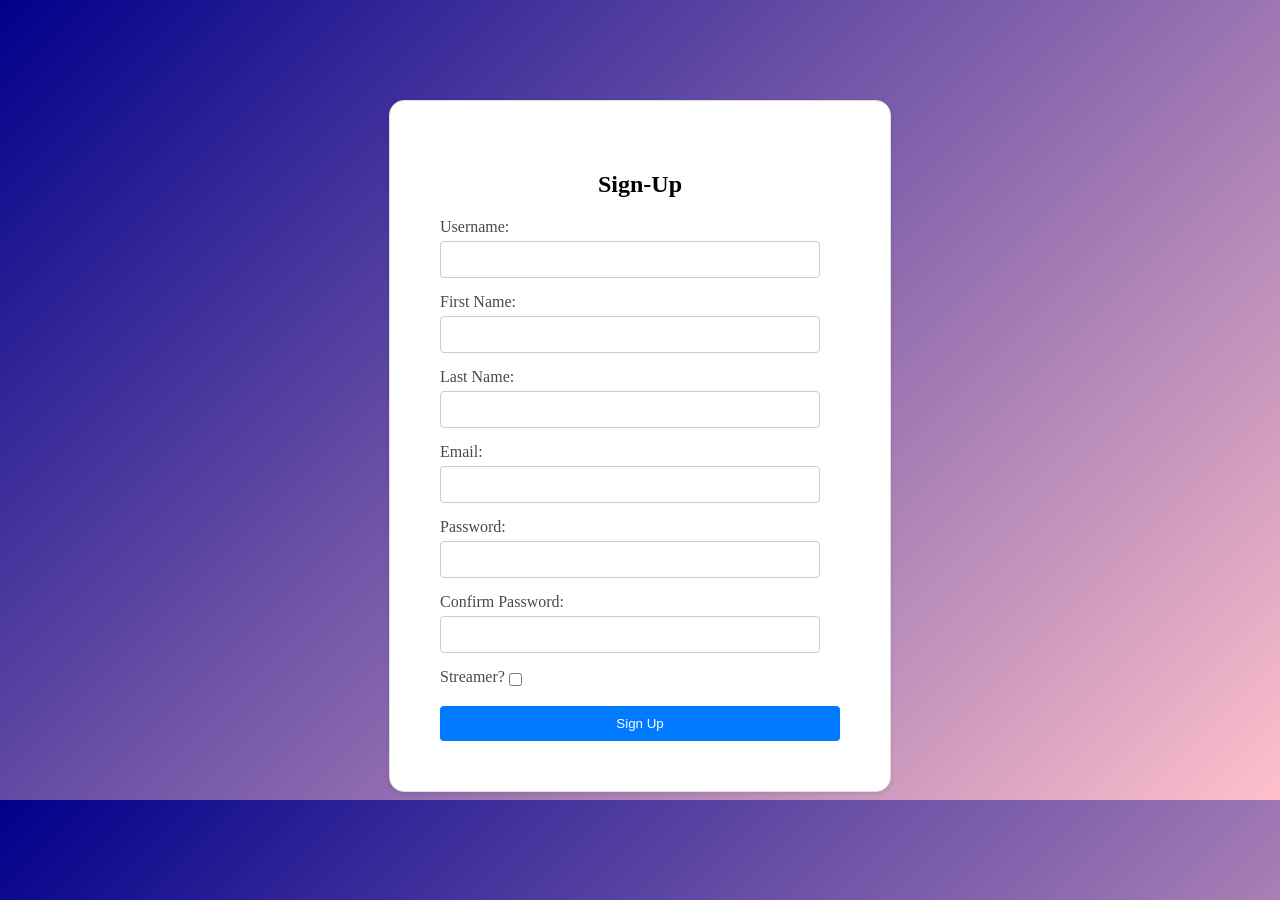
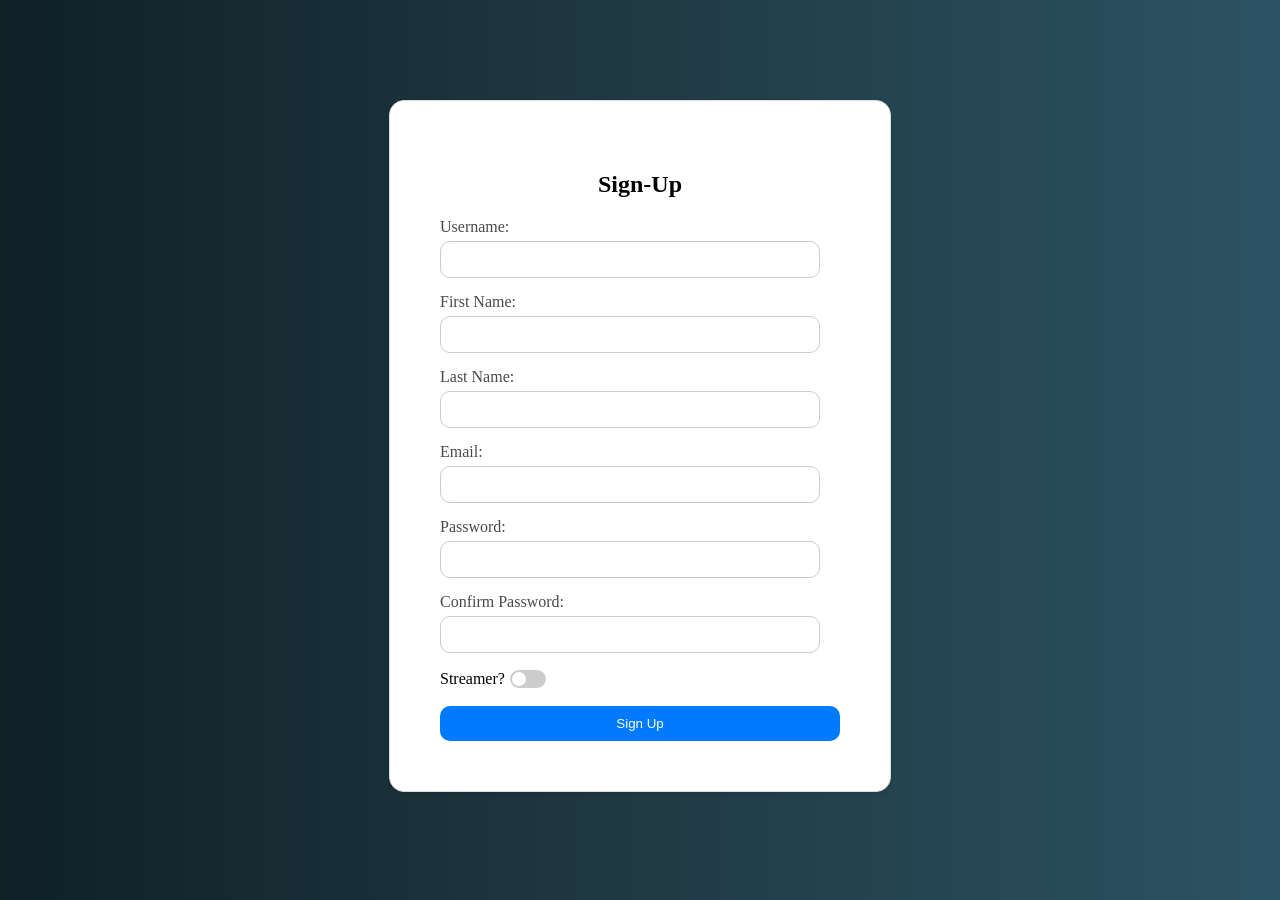
Before and after one commit to Hashim34643/StreamFlow-frontend, a React (Vite) app in the folder StreamFlow/: page /sign-up in a window 1280 px wide. Built offline with nearby package versions, Linux system fonts and the light colour scheme.

Commit message:
signup styling

```diff
--- a/StreamFlow/src/components/Sign-up.jsx
+++ b/StreamFlow/src/components/Sign-up.jsx
@@ -48,11 +48,12 @@ const SignUpForm = () => {
     };
 
     useEffect(() => {
-        document.body.style.background = 'linear-gradient(135deg, darkblue, pink)';
-            return () => {
-          document.body.style.backgroundColor = '';
+        document.body.classList.add('body-sign-up');
+        return () => {
+            document.body.classList.remove('body-sign-up');
         };
-      }, []);
+    }, []);
+
 
     return (
         <div className='signup-form-container'>
@@ -85,8 +86,11 @@ const SignUpForm = () => {
                     <input type="password" id='confirmPassword' name='confirmPassword' value={formData.confirmPassword} onChange={handleChange} />
                 </div>
                 <div className="form-group switch-container">
-                    <label htmlFor='isStreamer'>Streamer?</label>
-                    <input type="checkbox" id='isStreamer' name='isStreamer' checked={formData.isStreamer} onChange={handleChange} />
+                    <span>Streamer?</span>
+                    <label className="switch">
+                        <input type="checkbox" id="isStreamer" name="isStreamer" checked={formData.isStreamer} onChange={handleChange} />
+                        <span className="slider round"></span>
+                    </label>
                 </div>
                 <button type='submit' className='submit-btn'>Sign Up</button>
             </form>
--- a/StreamFlow/src/styles/Sign-up.css
+++ b/StreamFlow/src/styles/Sign-up.css
@@ -4,10 +4,14 @@ html, body {
     padding: 0;
 }
 
-body {
-    min-height: 100vh;
-    overflow: hidden;
+.body-sign-up {
+  background: linear-gradient(to right, #0f2027, #203a43, #2c5364);
+  min-height: 100vh;
+  margin: 0;
+  padding: 0;
+  overflow: hidden;
 }
+
 
 .signup-form-container {
     max-width: 400px;
@@ -42,7 +46,7 @@ body {
     width: 100%;
     padding: 10px;
     border: 1px solid #ccc;
-    border-radius: 4px;
+    border-radius: 10px;
     box-sizing: border-box;
 }
 
@@ -57,7 +61,7 @@ body {
     background-color: #007bff;
     color: #fff;
     border: none;
-    border-radius: 4px;
+    border-radius: 10px;
     cursor: pointer;
 }
 
@@ -125,3 +129,13 @@ body {
     -ms-transform: translateX(18px);
     transform: translateX(18px);
   }
+
+  .success-message {
+    color: green;
+    margin-bottom: 25px;
+}
+
+.error-message {
+    color: red;
+    margin-bottom: 25px;
+}
```
